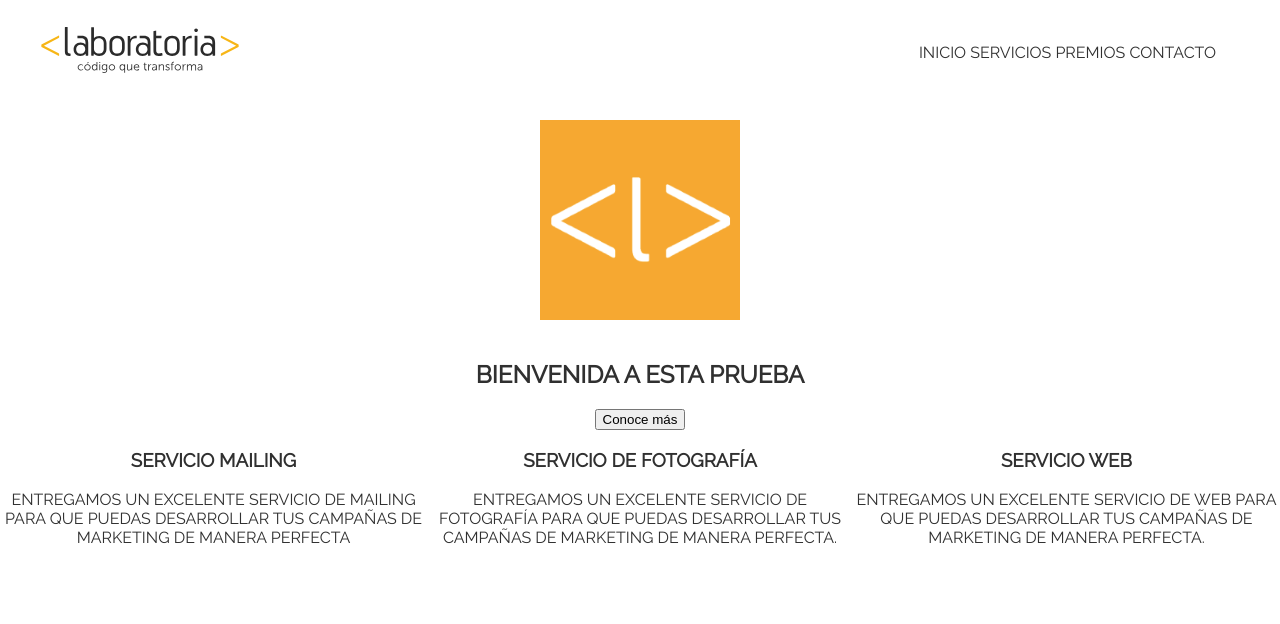
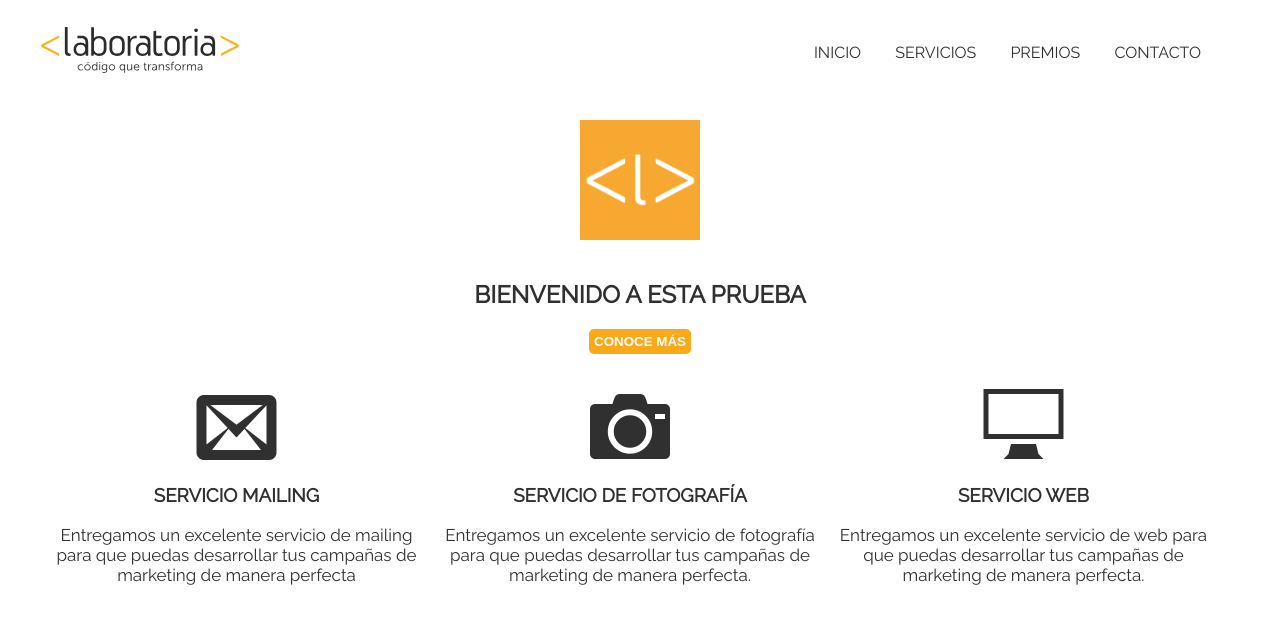
Before and after one commit to VaneQiuta777/seminar_css, a plain HTML site: page index.html in a window 1280 px wide. Drawn offline with Linux system fonts and the light colour scheme; files that its build step writes are made by us from their sources; files whose address does not match are found by name.

Commit message:
actualizando los archivos

```diff
--- a/css/style.css
+++ b/css/style.css
@@ -12,6 +12,7 @@ body { /*setear nuestros archivos*/
 .box-header {
     display: inline-block;
 }
+/*clases específicas*/
 .logo-header{
     width: 200px;
 }
@@ -39,3 +40,30 @@ div {
     display: inline-block;
     width: 33%;
 }
+span {
+    font-size: 80px;
+}
+p {
+    font-size: 17px;
+}
+body section:last-child {
+    margin: 30px 60px 0px 40px ;
+
+}
+img[alt="laboratoria"] {
+   width: 120px;
+}
+button {
+    background-color: #f9a91a;
+    padding: 5px;
+    color: white;
+    border: 0;
+    border-radius: 5px;
+    font-weight:600;
+}
+.box-header ul li {
+    margin: 0 15px;
+}
+span:hover,.box-header ul li:hover {
+    color: #f9a91a;
+}
--- a/index.html
+++ b/index.html
@@ -4,7 +4,7 @@
     <meta charset="UTF-8">
     <title>Laboratoria</title>
     <link href="https://fonts.googleapis.com/css?family=Raleway" rel="stylesheet">
-    <link rel="stylesheet" href="assets/icons/iconmmoon/style.css">
+    <link rel="stylesheet" href="assets\icons\iconmoon\style.css">
     <link rel="stylesheet" href="css/style.css">
 </head>
 <body><!--antepasado de h1, p / padre de h1 y p-->
@@ -23,29 +23,29 @@
     </header>
         <section>
             <figure class="box-header">
-                        <img class="logo-header" src="assets/images/square-laboratoria.png" alt="laboratoria">
+                <img src="assets/images/square-laboratoria.png" alt="laboratoria">
             </figure>
-            <h1 class="text-uppercase">Bienvenida a esta prueba</h1>
-            <button>Conoce más</button>
+            <h1 class="text-uppercase">Bienvenido a esta prueba</h1>
+            <button class="text-uppercase">Conoce más</button>
         </section>
         <section>
             <div> <!--div*3>span+h3+p emmet abreviado -->
-                <span>
+                <span class="icon-envelop"></span>
                     <h3 class="text-uppercase">SERVICIO MAILING</h3>
-                    <p class="text-uppercase">Entregamos un excelente servicio de mailing para que puedas desarrollar tus campañas de marketing de manera perfecta</p>
-                </span>
+                    <p>Entregamos un excelente servicio de mailing para que puedas desarrollar tus campañas de marketing de manera perfecta</p>
+
             </div>
             <div>
-                <span>
+                <span class="icon-camera"></span>
+                    <h2></h2>
                     <h3 class="text-uppercase">SERVICIO DE FOTOGRAFÍA</h3>
-                    <p class="text-uppercase">Entregamos un excelente servicio de fotografía para que puedas desarrollar tus campañas de marketing de manera perfecta.</p>
-                </span>
+                    <p>Entregamos un excelente servicio de fotografía para que puedas desarrollar tus campañas de marketing de manera perfecta.</p>
             </div>
             <div>
-                <span>
+                <span class="icon-display"></span>
+                    <h2></h2>
                     <h3 class="text-uppercase">SERVICIO WEB</h3>
-                    <p class="text-uppercase">Entregamos un excelente servicio de web para que puedas desarrollar tus campañas de marketing de manera perfecta.</p>
-                </span>
+                    <p>Entregamos un excelente servicio de web para que puedas desarrollar tus campañas de marketing de manera perfecta.</p>
             </div>
         </section>
 </body>
```
Also changed, not shown: 1 other file.
